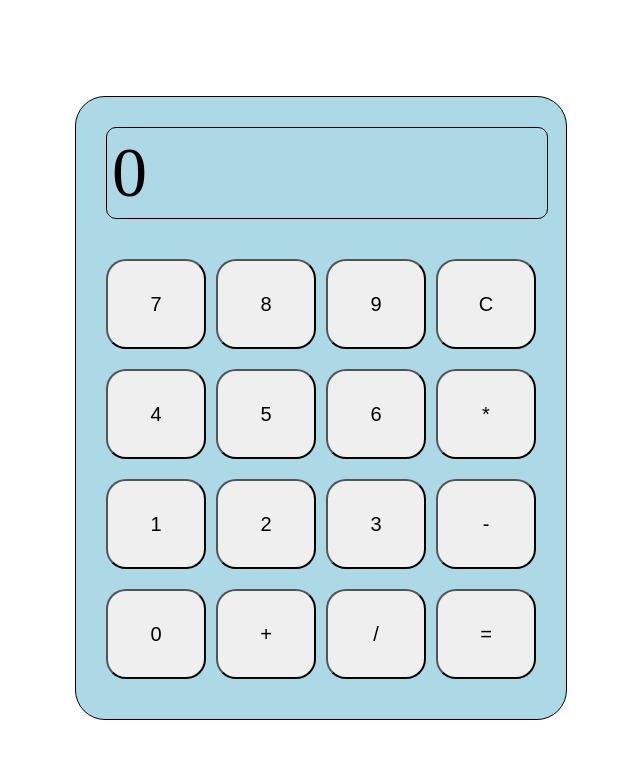
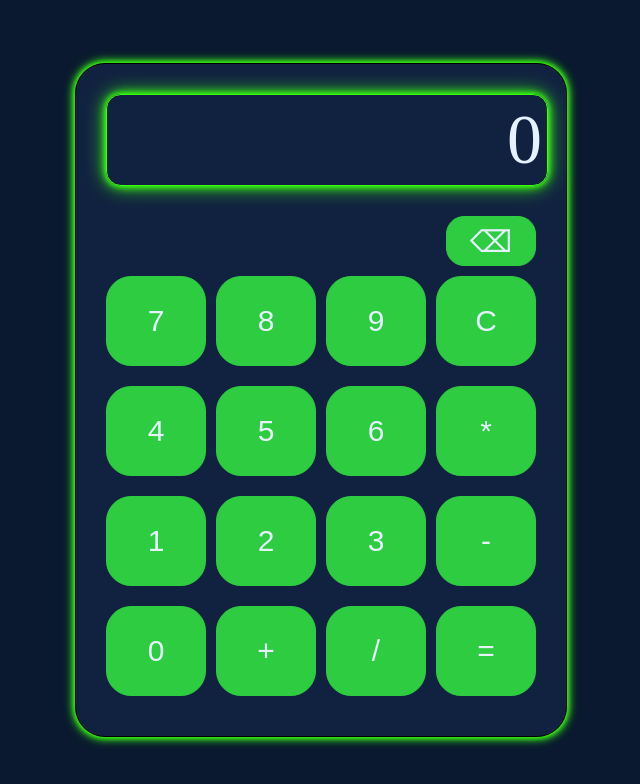
Before and after one commit to Hildana-ui/Calculator, a plain HTML site: page index.html in a window 1280 px wide. Shown: the whole page, without its empty margins (319-959 px from the left). Drawn offline with Linux system fonts and the light colour scheme.

Commit message:
added backspace functionality and updated styling

```diff
--- a/calc.js
+++ b/calc.js
@@ -124,3 +124,34 @@ function operate(a, operator, b) {
         return "ERROR";
     }
 };
+
+function handleBackspace() {
+    if (operator === null) {
+        if (a.length > 1) {
+            a = a.slice(0, -1);
+        } else {
+            a = "";
+        }
+
+        display.textContent = a || "0";
+    } else {
+        if (b.length > 1) {
+            b = b.slice(0, -1);
+        } else {
+            b = "";
+        }
+
+        display.textContent = b || "0";
+    }
+    resetDisplay = false;
+};
+
+document.addEventListener("keydown", (e) => {
+    if (e.key === "Backspace") {
+        handleBackspace();
+    }
+});
+
+
+const backspaceBtn = document.querySelector(".backspace");
+backspaceBtn.addEventListener("click",  handleBackspace);
--- a/index.html
+++ b/index.html
@@ -9,6 +9,7 @@
 <body>
     <div class="container">
         <div id="display">0</div>
+        <button class="backspace">⌫</button>
         <div class="operations">
                 <button class="num">7</button>
                 <button class="num">8</button>
--- a/style.css
+++ b/style.css
@@ -3,30 +3,58 @@ body {
     justify-content: center;
     align-items: center;
     height: 100vh;
+    overflow: hidden;
+    background-color: #0a192f;
+    margin: 0px;
 }
 
 .container {
+    color: #e6f1ff;
     padding: 30px;
     display: flex;
-    gap: 40px;
     flex-direction: column;
     border: 1px solid black;
     border-radius: 30px;
-    max-width: 520px;
-    background: lightblue;
+    max-width: 510px;
+    background-color: #112240;
+    box-shadow:
+      0 0 5px #39ff14,
+      0 0 9px #39ff14,
+      0 0 12px #39ff14;
 }
 
 button {
     height: 90px;
-    font-size: 20px;
-    border-radius: 20px;
+    font-size: 30px;
+    border-radius: 25px;
+    background-color: #2ecc40;
+    border: 1px solid #2ecc40;
+    cursor: pointer;
+    transition: 0.2s ease;
+    color: #e6f1ff
+;
 }
 
+button:hover {
+  box-shadow:
+    0 0 5px #2ecc40,
+    0 0 15px #2ecc40,
+    0 0 30px #2ecc40;
+}
+
+
 #display {
+    margin-bottom: 30px;
     display: flex;
+    justify-content: flex-end;
+    align-items: center;
     font-size: 70px;
-    border-radius: 10px;
-    border: 1px solid black;
+    border-radius: 15px;
+    border: 1px solid #39ff14;
+    box-shadow:
+      0 0 5px #39ff14,
+      0 0 10px #39ff14,
+      0 0 20px #39ff14;
     width: 100%;
     padding: 5px;
 }
@@ -37,3 +65,15 @@ button {
     grid-template-rows: repeat(4, 100px);
     gap: 10px;
 }
+
+.backspace {
+    display: flex;
+    justify-content: center;
+    align-items: center;
+    align-self: flex-end;
+    width: 90px;
+    font-size: 30px;
+    height: 50px;
+    margin-bottom: 10px;
+    border-radius: 18px;
+}
```
